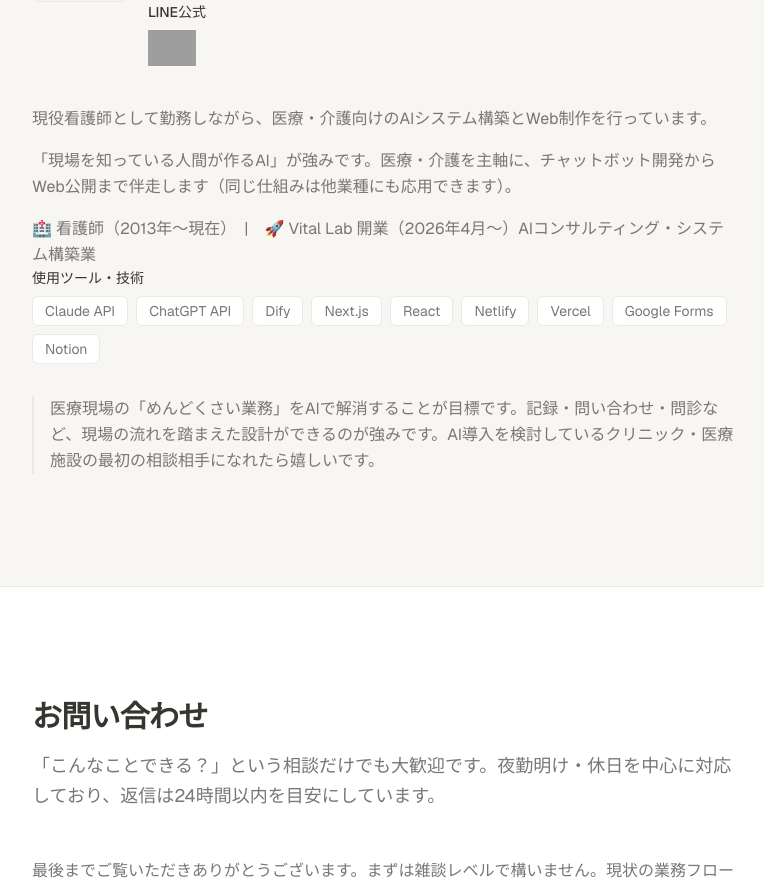
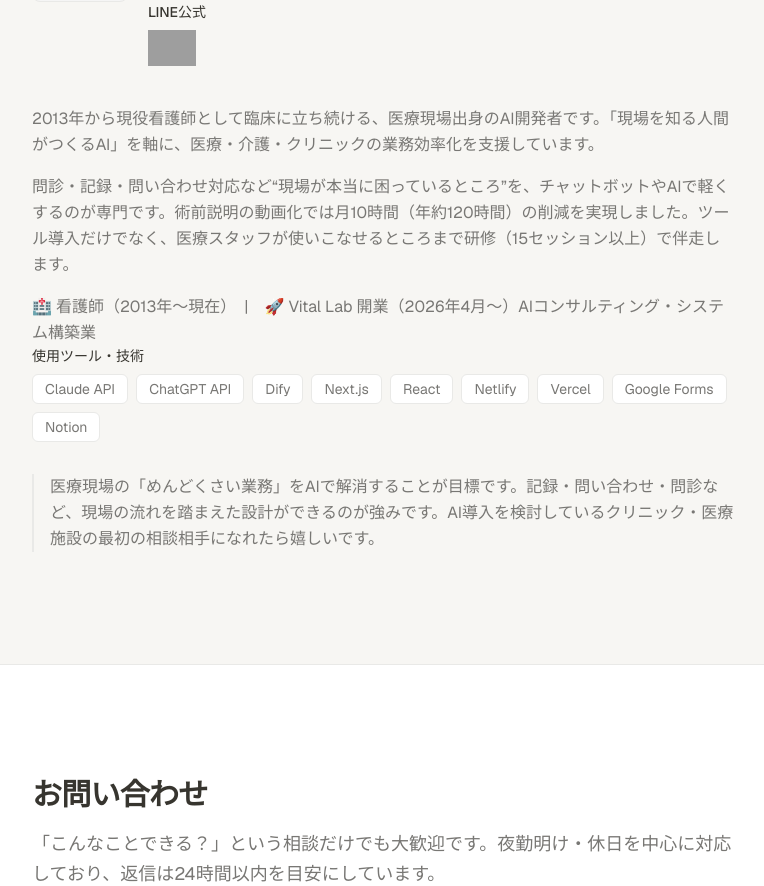
Before and after one commit to shingou83-bot/portfolio, a Next.js app: page / in a window 1280 px wide. Shown: the part 8965-9851 px from the top of the page, without its empty margins (256-1020 px from the left). Built offline with nearby package versions, Linux system fonts and the light colour scheme; grey boxes are pictures that could not be loaded.

Commit message:
プロフィール文を医療×AI軸にリライト（案A）

```diff
--- a/src/content/site.ts
+++ b/src/content/site.ts
@@ -378,8 +378,8 @@ export const profile = {
     "https://scdn.line-apps.com/n/line_add_friends/btn/ja.png",
   roles: "現役看護師 × AIシステム構築・Web制作 / Vital Lab",
   story: [
-    "現役看護師として勤務しながら、医療・介護向けのAIシステム構築とWeb制作を行っています。",
-    "「現場を知っている人間が作るAI」が強みです。医療・介護を主軸に、チャットボット開発からWeb公開まで伴走します（同じ仕組みは他業種にも応用できます）。",
+    "2013年から現役看護師として臨床に立ち続ける、医療現場出身のAI開発者です。「現場を知る人間がつくるAI」を軸に、医療・介護・クリニックの業務効率化を支援しています。",
+    "問診・記録・問い合わせ対応など“現場が本当に困っているところ”を、チャットボットやAIで軽くするのが専門です。術前説明の動画化では月10時間（年約120時間）の削減を実現しました。ツール導入だけでなく、医療スタッフが使いこなせるところまで研修（15セッション以上）で伴走します。",
     "🏥 看護師（2013年〜現在）　|　🚀 Vital Lab 開業（2026年4月〜）AIコンサルティング・システム構築業",
   ],
   tools: [
```
